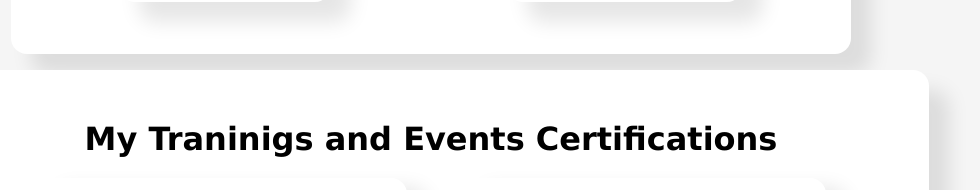
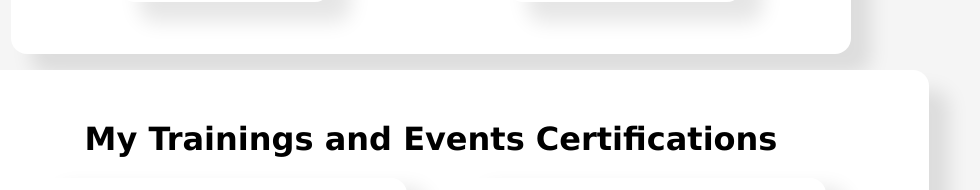
Before and after one commit to Harshakunareddy/Task, a React (Create React App) app: page / in a window 1280 px wide. Shown: the part 2472-2662 px from the top of the page, without its empty margins (209-1189 px from the left). Built offline with nearby package versions, Linux system fonts and the light colour scheme; the HTML template or start-up script is replaced by a standard one.

Commit message:
commit with modification

```diff
--- a/src/components/Certificates2.jsx
+++ b/src/components/Certificates2.jsx
@@ -11,7 +11,7 @@ const Certificates2 = () => {
   return (
     <>
       <div className="project-slider">
-        <div align="center" className="dynamic" ><b>My Traninigs and Events Certifications</b></div>
+        <div align="center" className="dynamic" ><b>My Trainings and Events Certifications</b></div>
 
         <div className="project">
           <div className="proj">
```
